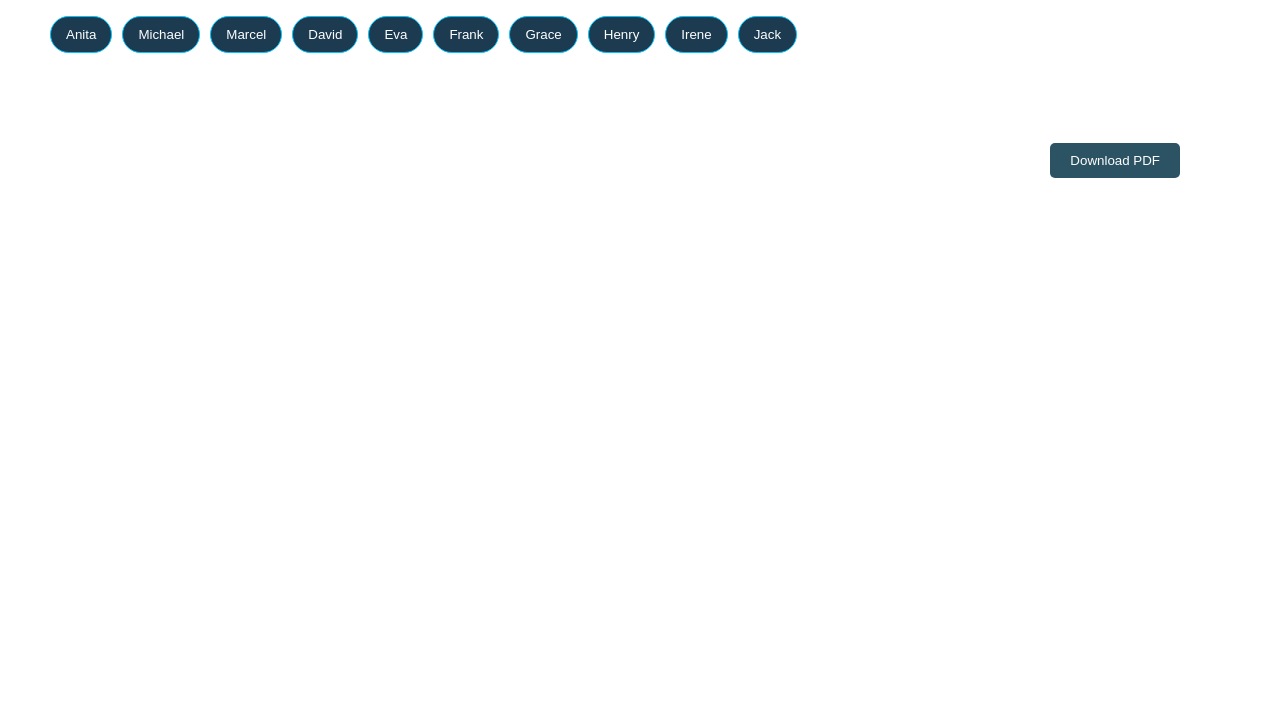
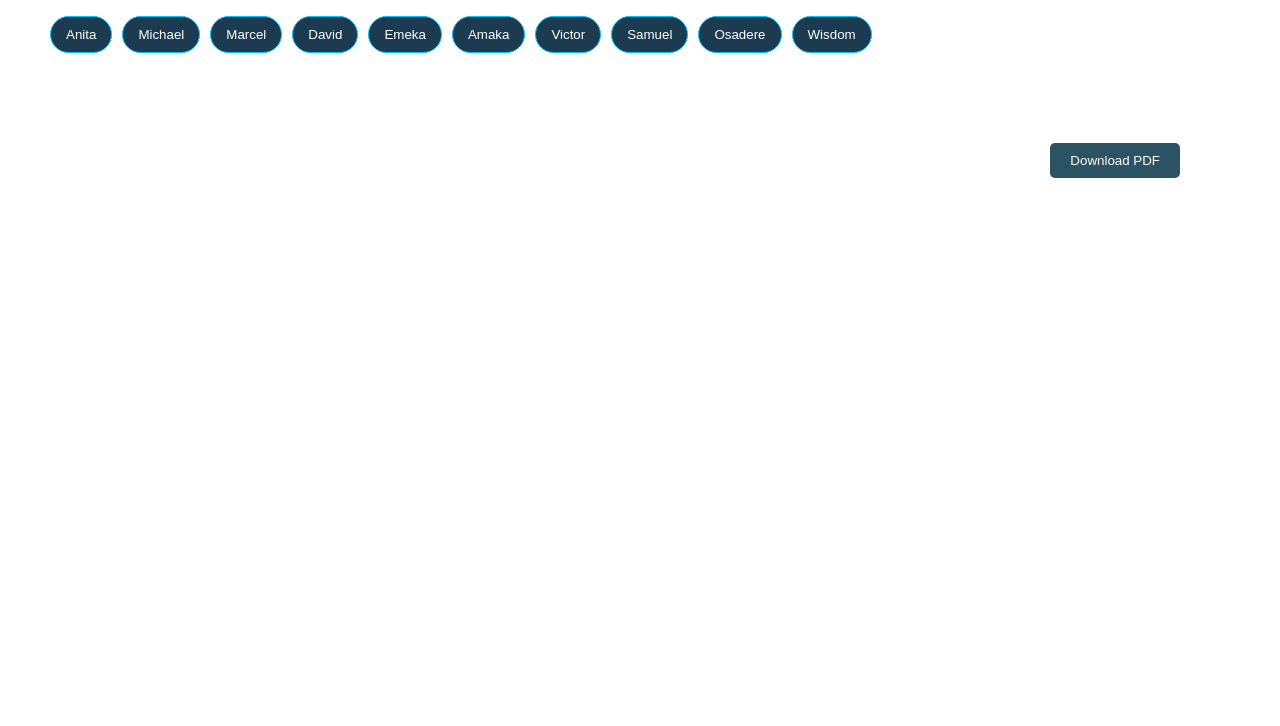
Before and after one commit to anitaidedia6-lab/Newport, a plain HTML site: page cv.html in a window 1280 px wide. Shown: the part 74-800 px from the top of the page. Drawn offline with Linux system fonts and the light colour scheme.

Commit message:
Refactor cv.html to improve structure and styling

```diff
--- a/cv.html
+++ b/cv.html
@@ -260,16 +260,16 @@ nav a:hover {
 </div>
 
 <div class="member-list">
-    <button onclick="showCV('Anita Idedia','Full-Stack Developer with expertise in React and Node.js.','anita.idedia6@gmail.com')">Anita</button>
+    <button onclick="showCV('Anita Idedia','Full-Stack Developer with expertise in React and Node.js.','anitaidedia6@gmail.com')">Anita</button>
     <button onclick="showCV('Nwachukwu Michael','UI/UX Designer specializing in user-centered design and prototyping.','nwachukwumicheal700@gmail.com')">Michael</button>
     <button onclick="showCV('Nwoko Uchenna Marcel','Backend Developer with experience in Django and database optimization.','nwokomarcel@gmail.com')">Marcel</button>
     <button onclick="showCV('Isiguzoro Ekeledili Godwin','Cloud Engineer focused on scalable deployments and performance tuning.','itsthemightygr8@gmail.com')">David</button>
-    <button onclick="showCV(' Kalu-Amadi Chukwuemeka Idika','Software Architect with a background in system design and API development.','kaluchukwuemeka17@gmail.com')">Eva</button>
-    <button onclick="showCV('Victor Nnaemela Onyekachi','DevOps Engineer skilled in CI/CD pipelines and cloud infrastructure.','victornnaemela@gmail.com')">Frank</button>
-    <button onclick="showCV('George Amaka','Frontend Developer with a passion for responsive design and performance optimization.','Amaka@gmail.com')">Grace</button>
-    <button onclick="showCV('Ndubuisi Samuel Nnamdi','Data Engineer experienced in data processing pipelines and database management.','ndubuisisamuel@gmail.com')">Henry</button>
-    <button onclick="showCV('Irene Garcia','QA Engineer focused on testing automation and quality assurance processes.','irene.garcia@gmail.com')">Irene</button>
-    <button onclick="showCV('Jack Martinez','Project Manager with expertise in Agile methodologies and team coordination.','jack.martinez@gmail.com')">Jack</button>
+    <button onclick="showCV(' Kalu-Amadi Chukwuemeka Idika','Software Architect with a background in system design and API development.','kaluchukwuemeka17@gmail.com')">Emeka</button>
+    <button onclick="showCV('George-Ogudu Ugochinyereamaka','DevOps Engineer skilled in CI/CD pipelines and cloud infrastructure.','amakaogudu1@gmail.com')">Amaka</button>
+    <button onclick="showCV('Victor Nnaemela Onyekachi','Frontend Developer with a passion for responsive design and performance optimization.','victornnaemela@gmail.com')">Victor</button>
+    <button onclick="showCV('Ndubuisi Samuel Nnamdi','Data Engineer experienced in data processing pipelines and database management.','ndubuisisamuel@gmail.com')">Samuel</button>
+    <button onclick="showCV('James Osadjere Odafe','QA Engineer focused on testing automation and quality assurance processes.','Osadere@gmail.com')">Osadere</button>
+    <button onclick="showCV('Ikedigwe Wisdom Tochukwu','Project Manager with expertise in Agile methodologies and team coordination.','wisdom@gmail.com')">Wisdom</button>
 </div>
 <div class="download-btn-div">
     <button class="download-btn" onclick="downloadPDF()">Download PDF</button>
```
